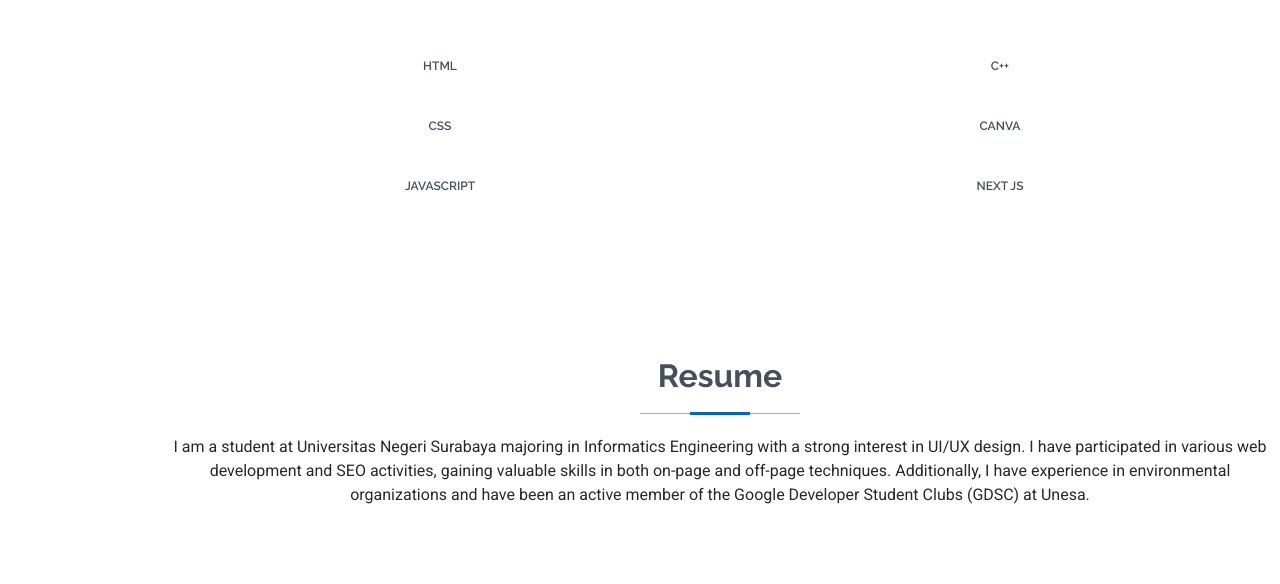
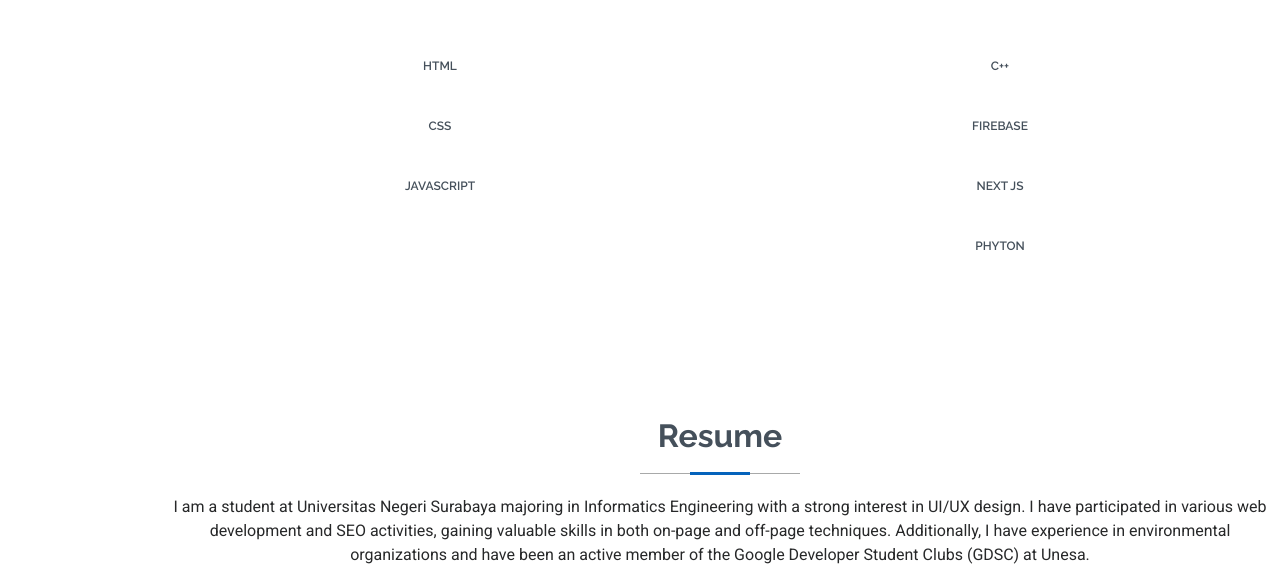
Before and after one commit to satrianugrohoputra/satrianugrohoputra.github.io, a plain HTML site: page index.html in a window 1280 px wide. Shown: the part 1850-2434 px from the top of the page. Drawn offline with Linux system fonts and the light colour scheme.

Commit message:
Update add skill index.html

```diff
--- a/index.html
+++ b/index.html
@@ -162,11 +162,15 @@
             </div>
             <!-- End Skills Item -->
             <div class="progress" style="text-align: center;">
-              <span class="skill" style="display: inline-block;">Canva</span>
+              <span class="skill" style="display: inline-block;">Firebase</span>
             </div>
             <!-- End Skills Item -->
             <div class="progress" style="text-align: center;">
               <span class="skill" style="display: inline-block;">Next Js</span>
+            </div>
+            <!-- End Skills Item -->
+            <div class="progress" style="text-align: center;">
+              <span class="skill" style="display: inline-block;">Phyton</span>
             </div>
             <!-- End Skills Item -->
           </div>
```
